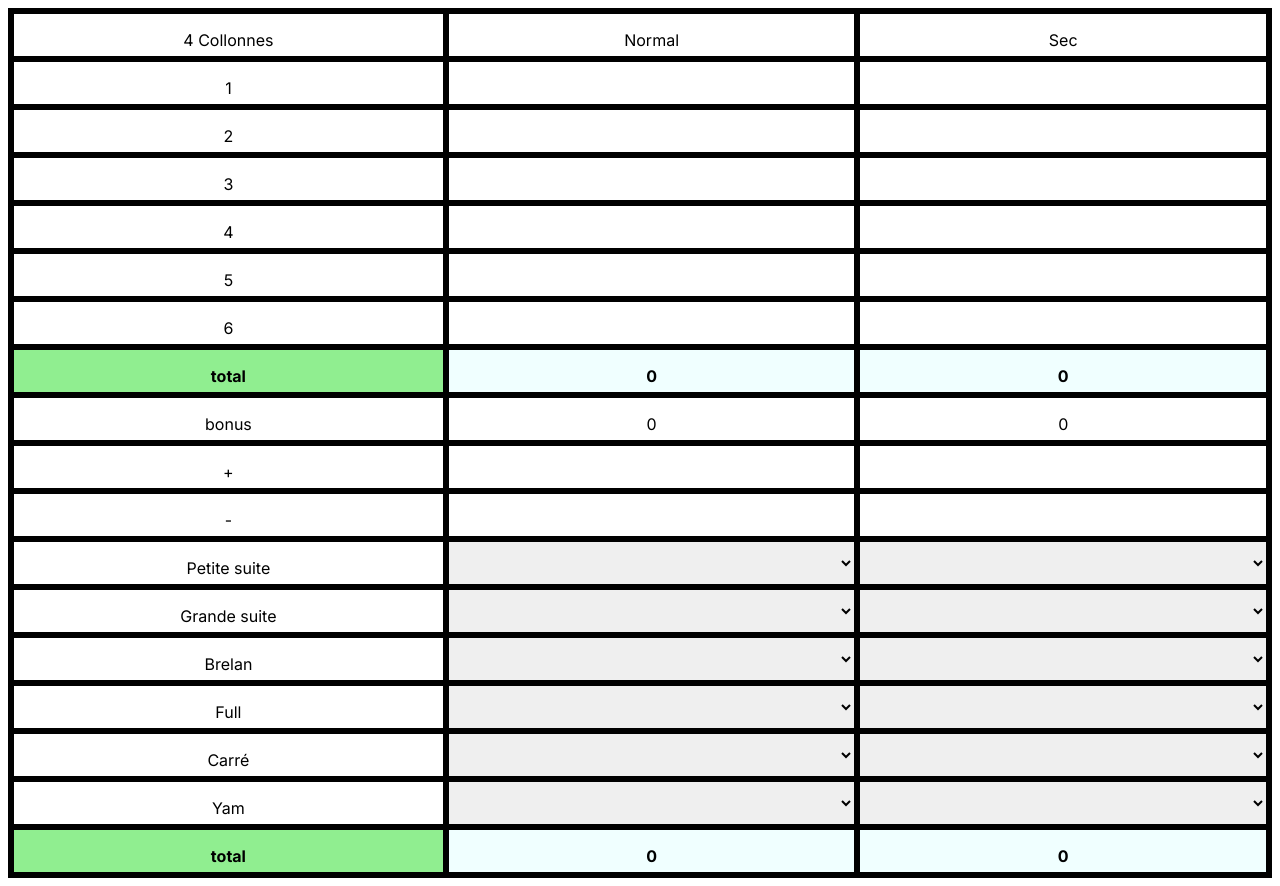
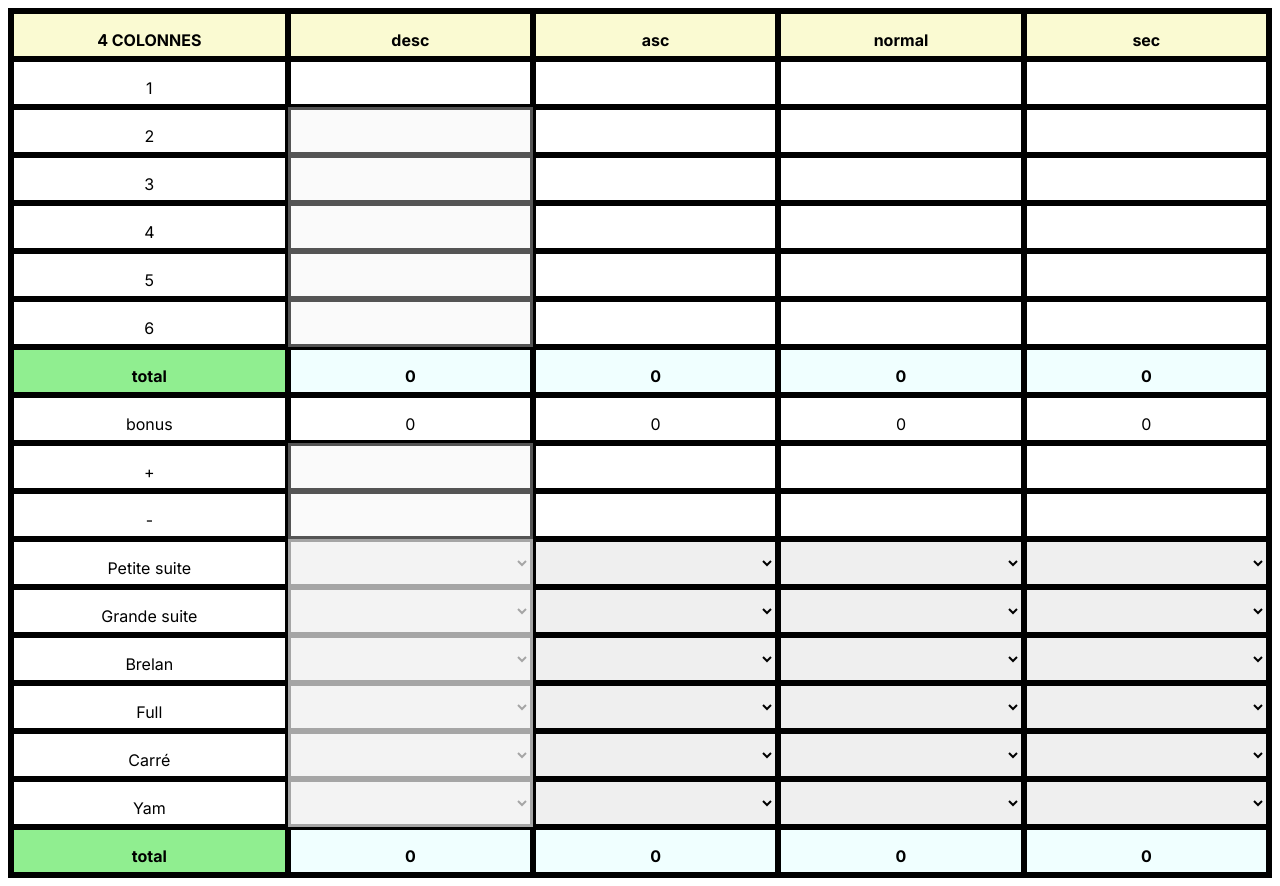
Before and after one commit to hugorince/yam, a Next.js app: page /game in a window 1280 px wide. Built offline with nearby package versions, Linux system fonts and the light colour scheme.

Commit message:
descending col almost done

```diff
--- a/src/app/game/grid.tsx
+++ b/src/app/game/grid.tsx
@@ -5,94 +5,102 @@ import SelectCustom from "./select";
 import InputCustom from "./input";
 
 type InputGridTypes = {
-  sec: boolean;
+  type: string;
 };
 
-const InputGrid = ({ sec }: InputGridTypes) => {
+const InputGrid = ({ type }: InputGridTypes) => {
   const [totalNums, setTotalNums] = useState(0);
   const [total, setTotal] = useState(0);
   const [bonus, setBonus] = useState(0);
   const [num, setNum] = useState({
-    one: 0,
-    two: 0,
-    three: 0,
-    four: 0,
-    five: 0,
-    six: 0,
-    plus: 0,
-    less: 0,
-    small: 0,
-    large: 0,
-    brelan: 0,
-    full: 0,
-    square: 0,
-    yam: 0,
+    "1": 0,
+    "2": 0,
+    "3": 0,
+    "4": 0,
+    "5": 0,
+    "6": 0,
+    "7": 0,
+    "8": 0,
+    "9": 0,
+    "10": 0,
+    "11": 0,
+    "12": 0,
+    "13": 0,
+    "14": 0,
   });
 
   useEffect(() => {
-    setTotalNums(num.one + num.two + num.three + num.four + num.five + num.six);
-    totalNums >= 60 && sec === false
+    setTotalNums(
+      num["1"] + num["2"] + num["3"] + num["4"] + num["5"] + num["6"]
+    );
+    totalNums >= 60 && type === "normal"
       ? setBonus(35)
-      : totalNums >= 60 && sec === true
+      : totalNums >= 60 && type === "sec"
       ? setBonus(70)
       : setBonus(0);
     setTotal(Object.values(num).reduce((a, c) => a + c) + bonus);
-  }, [num, totalNums, bonus, total, sec]);
+  }, [num, totalNums, bonus, total, type]);
 
   return (
     <div className={styles.gridWrapper}>
-      <div className={styles.cell}>
-        {sec === false ? <p>Normal</p> : <p>Sec</p>}
+      <div className={styles.cellTitle}>
+        <p>{type}</p>
       </div>
-      <InputCustom setNum={setNum} num={num} value={"one"} />
-      <InputCustom setNum={setNum} num={num} value={"two"} />
-      <InputCustom setNum={setNum} num={num} value={"three"} />
-      <InputCustom setNum={setNum} num={num} value={"four"} />
-      <InputCustom setNum={setNum} num={num} value={"five"} />
-      <InputCustom setNum={setNum} num={num} value={"six"} />
+      <InputCustom setNum={setNum} num={num} value={"1"} type={type} />
+      <InputCustom setNum={setNum} num={num} value={"2"} type={type} />
+      <InputCustom setNum={setNum} num={num} value={"3"} type={type} />
+      <InputCustom setNum={setNum} num={num} value={"4"} type={type} />
+      <InputCustom setNum={setNum} num={num} value={"5"} type={type} />
+      <InputCustom setNum={setNum} num={num} value={"6"} type={type} />
       <div className={styles.cell} id="totalResult">
         <p>{totalNums}</p>
       </div>
       <div className={styles.cell}>
         <p>{bonus}</p>
       </div>
-      <InputCustom setNum={setNum} num={num} value={"plus"} />
-      <InputCustom setNum={setNum} num={num} value={"less"} />
+      <InputCustom setNum={setNum} num={num} value={"7"} type={type} />
+      <InputCustom setNum={setNum} num={num} value={"8"} type={type} />
       <SelectCustom
         setNum={setNum}
         num={num}
-        value={sec === false ? 20 : 40}
-        name={"small"}
+        value={type !== "sec" ? 20 : 40}
+        name={"9"}
+        type={type}
       />
       <SelectCustom
         setNum={setNum}
         num={num}
-        value={sec === false ? 30 : 60}
-        name={"large"}
+        value={type !== "sec" ? 30 : 60}
+        name={"10"}
+        type={type}
       />
       <SelectCustom
         setNum={setNum}
         num={num}
-        value={sec === false ? 20 : 40}
-        name={"brelan"}
+        value={type !== "sec" ? 20 : 40}
+        name={"11"}
+        type={type}
       />
       <SelectCustom
         setNum={setNum}
         num={num}
-        value={sec === false ? 30 : 60}
-        name={"full"}
+        value={type !== "sec" ? 30 : 60}
+        name={"12"}
+        type={type}
       />
       <SelectCustom
         setNum={setNum}
         num={num}
-        value={sec === false ? 40 : 80}
-        name={"square"}
+        value={type !== "sec" ? 40 : 80}
+        name={"13"}
+        type={type}
       />
       <SelectCustom
         setNum={setNum}
         num={num}
-        value={sec === false ? 50 : 100}
-        name={"yam"}
+        value={type !== "sec" ? 50 : 100}
+        name={"14"}
+        type={type}
       />
       <div className={styles.cell} id="totalResult">
         <p>{total}</p>
--- a/src/app/game/gridNames.tsx
+++ b/src/app/game/gridNames.tsx
@@ -3,8 +3,8 @@ import styles from "./page.module.css";
 const GridNames = () => {
   return (
     <div className={styles.gridWrapper}>
-      <div className={styles.cell}>
-        <p>4 Collonnes</p>
+      <div className={styles.cellTitle}>
+        <p>4 COLONNES</p>
       </div>
       <div className={styles.cell}>
         <p>1</p>
@@ -24,7 +24,7 @@ const GridNames = () => {
       <div className={styles.cell}>
         <p>6</p>
       </div>
-      <div className={styles.cell} id="totalName">
+      <div className={styles.cellTotal}>
         <p>total</p>
       </div>
       <div className={styles.cell}>
@@ -54,7 +54,7 @@ const GridNames = () => {
       <div className={styles.cell}>
         <p>Yam</p>
       </div>
-      <div className={styles.cell} id="totalName">
+      <div className={styles.cellTotal}>
         <p>total</p>
       </div>
     </div>
--- a/src/app/game/input.tsx
+++ b/src/app/game/input.tsx
@@ -4,9 +4,10 @@ type InputCustomTypes = {
   setNum: any;
   num: any;
   value: string;
+  type: string;
 };
 
-const InputCustom = ({ setNum, num, value }: InputCustomTypes) => {
+const InputCustom = ({ setNum, num, value, type }: InputCustomTypes) => {
   return (
     <div>
       <input
@@ -14,17 +15,22 @@ const InputCustom = ({ setNum, num, value }: InputCustomTypes) => {
         id="oneContent"
         type="number"
         min="0"
+        disabled={
+          type === "desc" && value !== "1" && num[parseInt(value) - 1] === 0
+        }
         max={
-          value === "one"
+          value === "1"
             ? "5"
-            : value === "two"
+            : value === "2"
             ? "10"
-            : value === "three"
+            : value === "3"
             ? "15"
-            : value === "four"
+            : value === "4"
             ? "20"
-            : value === "five"
+            : value === "5"
             ? "25"
+            : value === "6"
+            ? "30"
             : "30"
         }
         onChange={(e) =>
--- a/src/app/game/page.module.css
+++ b/src/app/game/page.module.css
@@ -1,14 +1,8 @@
-/* .gridWrapper {
+.allColumns {
   display: grid;
-  grid-template-columns: auto, auto;
+  grid-template-columns: auto auto auto auto auto;
   border: solid;
-  /* position: absolute;
-} */
-
-/* .cell {
-  border: solid;
-  text-align: center;
-} */
+}
 
 .gridWrapper {
   display: grid;
@@ -22,8 +16,20 @@
   height: 3rem;
 }
 
-.allColumns {
-  display: grid;
-  grid-template-columns: auto auto auto;
+.cellTotal {
   border: solid;
+  margin-top: 0;
+  text-align: center;
+  height: 3rem;
+  background-color: lightgreen;
+  font-weight: 700;
 }
+
+.cellTitle {
+  border: solid;
+  margin-top: 0;
+  text-align: center;
+  height: 3rem;
+  background-color: lightgoldenrodyellow;
+  font-weight: 700;
+}
--- a/src/app/game/page.tsx
+++ b/src/app/game/page.tsx
@@ -7,8 +7,10 @@ const Game = () => {
     <div>
       <div className={styles.allColumns}>
         <GridNames />
-        <InputGrid sec={false} />
-        <InputGrid sec={true} />
+        <InputGrid type={"desc"} />
+        <InputGrid type={"asc"} />
+        <InputGrid type={"normal"} />
+        <InputGrid type={"sec"} />
       </div>
     </div>
   );
--- a/src/app/game/select.tsx
+++ b/src/app/game/select.tsx
@@ -5,13 +5,21 @@ type SelectCustomTypes = {
   value: number;
   setNum: any;
   num: any;
+  type: string;
 };
 
-const SelectCustom = ({ name, value, setNum, num }: SelectCustomTypes) => {
+const SelectCustom = ({
+  name,
+  value,
+  setNum,
+  num,
+  type,
+}: SelectCustomTypes) => {
   return (
     <select
       className={styles.cell}
       id={name}
+      disabled={type === "desc" && num[parseInt(name) - 1] === 0}
       onChange={(e) =>
         parseInt(e.target.value) === value
           ? setNum({ ...num, [name]: parseInt(e.target.value) })
--- a/src/app/globals.css
+++ b/src/app/globals.css
@@ -20,11 +20,6 @@ select {
   padding-left: 0.6rem;
 }
 
-#totalName {
-  background-color: lightgreen;
-  font-weight: 700;
-}
-
 #totalResult {
   background-color: azure;
   font-weight: 700;
```
